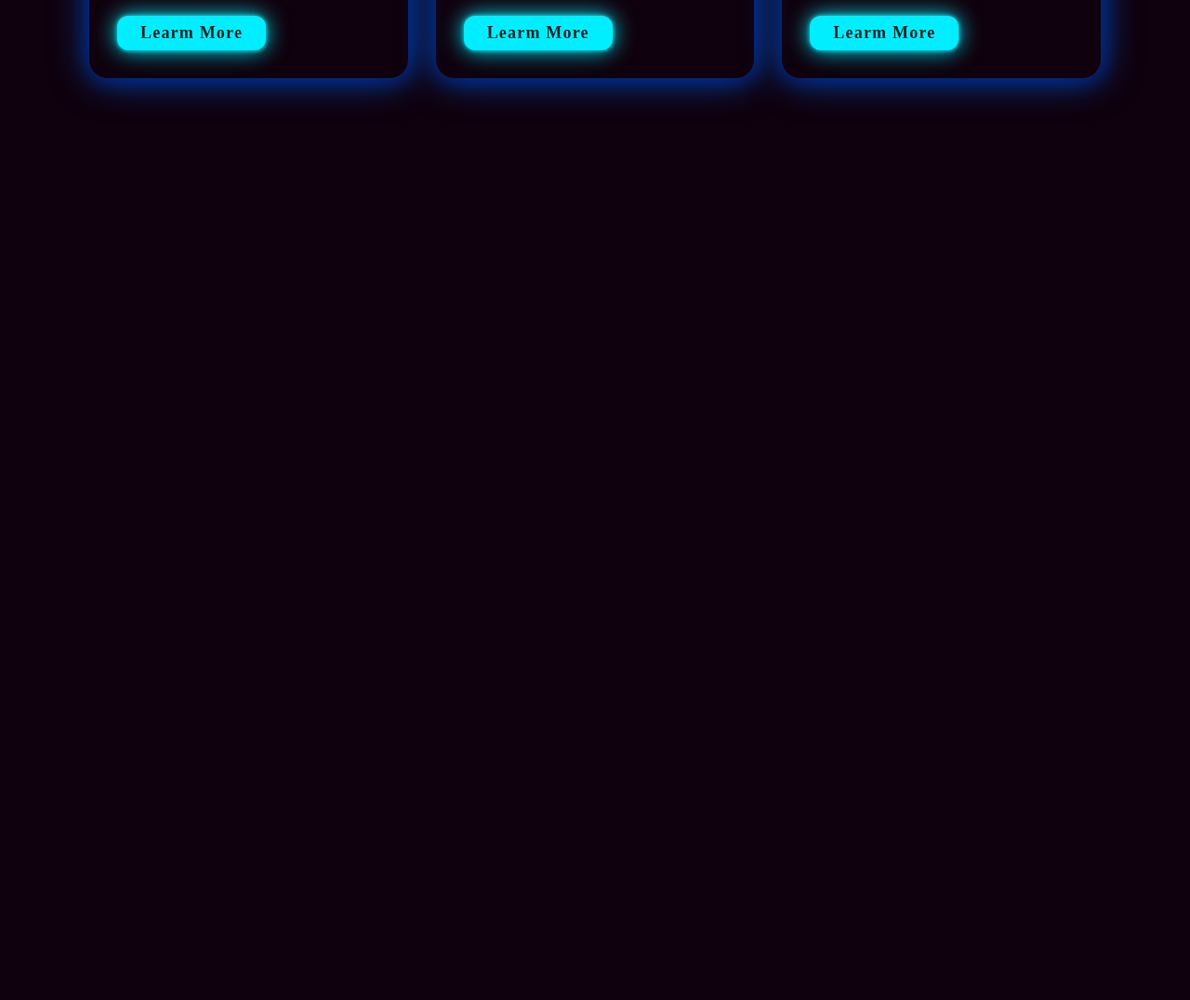
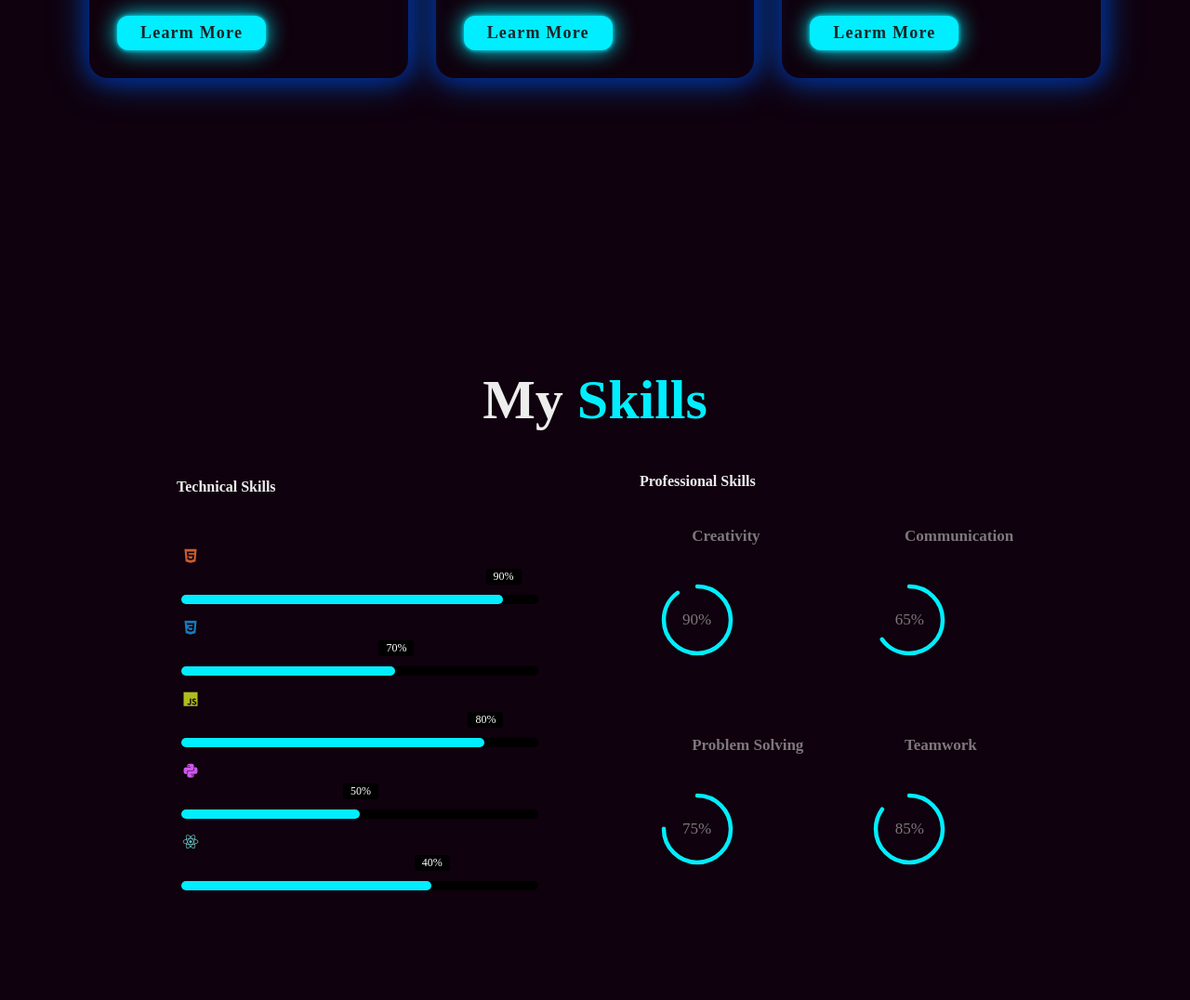
Before and after one commit to Cefz19/Curriculum-js, a website built with webpack: page public/index.html in a window 1280 px wide. Shown: the part 2044-3120 px from the top of the page at 93% size. Before the commit the page ends 2320 px from the top, so only its background shows below. Built offline with nearby package versions, Linux system fonts and the light colour scheme.

Commit message:
The Skill page was imporvedin terms of styles to have a better presentation

```diff
--- a/src/pages/Layout.js
+++ b/src/pages/Layout.js
@@ -1,6 +1,7 @@
 import Home from './Home';
 import About from './About';
 import Services from './Services';
+import Skill from './Skill';
 
 const Layout = () => {
     const view = `
@@ -14,6 +15,9 @@ const Layout = () => {
         <section id="services">
             ${Services()}
         </section>
+        <section id="skill">
+            ${Skill()}
+        </section>
     </main>
     `
     return view;
--- /dev/null
+++ b/src/pages/Skill.js
@@ -0,0 +1,115 @@
+const Skill = () => {
+  const view = `
+        <section class="skill__container">
+
+                <h1 class="sub-title">My <span>Skills</span></h1>
+
+            <div class="container-technical">
+
+                <div class="tecnologies">
+
+                    <h1 class="heading1">Technical Skills</h1>
+
+                    <div class="technical-bars">
+                        <div class="bar"><i class='bx bxl-html5' style="color: #c95d2e"></i>
+                            <div class="info">
+                                <span>HTML</span>
+                            </div>
+                            <div class="progress-line html">
+                                <span></span>
+                            </div>
+                        </div>
+
+                        <div class="bar"><i class='bx bxl-css3' style="color: #147bbc"></i>
+                            <div class="info">
+                                <span>CSS</span>
+                            </div>
+                            <div class="progress-line css">
+                                <span></span>
+                            </div>
+                        </div>
+
+                        <div class="bar"><i class='bx bxl-javascript' style="color: #b0bc1e"></i>
+                            <div class="info">
+                                <span>JavaScript</span>
+                            </div>
+                            <div class="progress-line javascript">
+                                <span></span>
+                            </div>
+                        </div>
+
+                        <div class="bar"><i class='bx bxl-python' style="color: #cc58ec"></i>
+                            <div class="info">
+                                <span>Python</span>
+                            </div>
+                            <div class="progress-line python">
+                                <span></span>
+                            </div>
+                        </div>
+
+                        <div class="bar"><i class='bx bxl-react' style="color: #69bcbc"></i>
+                            <div class="info">
+                                <span>React</span>
+                            </div>
+                            <div class="progress-line react">
+                                <span></span>
+                            </div>
+                        </div>
+                    </div>
+
+                </div>
+
+
+                <div class="container__radial">
+
+                    <h1 class="heading1">Professional Skills</h1>
+
+                    <div class="radial-bars">
+
+                        <div class="radial-bar">
+                            <svg x="0px" y="0px" viewBox="0 0 200 200">
+                                <circle class="progress-bar" cx="100" cy="100" r="80"></circle>
+                                <circle class="path path-1" cx="100" cy="100" r="80"></circle>
+                            </svg>
+                            <div class="percentage">90%</div>
+                            <div class="text">Creativity</div>
+                        </div>
+
+                        <div class="radial-bar">
+                            <svg x="0px" y="0px" viewBox="0 0 200 200">
+                                <circle class="progress-bar" cx="100" cy="100" r="80"></circle>
+                                <circle class="path path-2" cx="100" cy="100" r="80"></circle>
+                            </svg>
+                            <div class="percentage">65%</div>
+                            <div class="text">Communication</div>
+                        </div>
+
+                        <div class="radial-bar">
+                            <svg x="0px" y="0px" viewBox="0 0 200 200">
+                                <circle class="progress-bar" cx="100" cy="100" r="80"></circle>
+                                <circle class="path path-3" cx="100" cy="100" r="80"></circle>
+                            </svg>
+                            <div class="percentage">75%</div>
+                            <div class="text">Problem Solving</div>
+                        </div>
+
+                        <div class="radial-bar">
+                            <svg x="0px" y="0px" viewBox="0 0 200 200">
+                                <circle class="progress-bar" cx="100" cy="100" r="80"></circle>
+                                <circle class="path path-4" cx="100" cy="100" r="80"></circle>
+                            </svg>
+                            <div class="percentage">85%</div>
+                            <div class="text">Teamwork</div>
+                        </div>
+
+                    </div>
+                </div>
+
+            </div>
+        </section>
+
+    `;
+    return view;
+};
+
+export default Skill;
--- a/src/routes/index.js
+++ b/src/routes/index.js
@@ -3,6 +3,7 @@ import Header from '../template/Header';
 import Home from '../pages/Home';
 import About from '../pages/About';
 import Services from '../pages/Services';
+import Skill from '../pages/Skill';
 import Error404 from '../pages/Error404';
 import getHash from '../utils/getHash';
 import resolveRoutes from '../utils/resolveRoutes';
@@ -11,6 +12,7 @@ const routes = {
     '/home': Home,
     '/about': About,
     '/services': Services,
+    '/skill': Skill,
     // '/:id': () => '<h2>Dynamic page</h2>',
     // '/contact': Contact,
 };
--- /dev/null
+++ b/src/style/SCSS/compónents/_skill.scss
@@ -0,0 +1,308 @@
+@use '../animations/keyframe' as *;
+
+.skill__container {
+    width: 100vw;
+    height: 100vh;
+    display: flex;
+    flex-direction: column;
+    justify-content: center;
+
+    .sub-title {
+        font-size: 60px;
+        text-align: center;
+        margin-top: 120px;
+        margin-bottom: 30px;
+
+        span {
+            color: #0ef;
+        }
+    }
+
+    .container-technical {
+        width: 95vw;
+        height: 90vh;
+        display: grid;
+        grid-template-columns: repeat(auto-fit, minmax(400px, 2fr));
+        padding: 0 90px;
+
+        .tecnologies {
+            width: 650px;
+            height: 500px;
+            padding: 0 80px;
+            margin: 20px;
+
+            .heading1 {
+                text-align: start;
+                text-decoration: none;
+                margin-bottom: 40px;
+            }
+
+            .technical-bars {
+                display: flex;
+                flex-direction: column;
+                justify-content: space-between;
+
+                .bar {
+                    font-size: 20px;
+                    padding: 0 5px;
+                }
+
+                .bar:first-child {
+                    margin-top: 0;
+                }
+
+                .bar:last-child {
+                    margin-bottom: 0;
+                }
+
+                .bar i {
+                    padding-top: 15px;
+                }
+
+                .bar .info {
+                    margin-bottom: 5px;
+                }
+
+                .bar .info span {
+                    font-size: 17px;
+                    padding: 0 10px;
+                    font-weight: bold;
+                    animation: showText 0.5 1s liner forwards;
+                    opacity: 0;
+                }
+
+                .bar .progress-line {
+                    position: relative;
+                    border-radius: 5px;
+                    width: 80%;
+                    height: 10px;
+                    background-color: #000000;
+                    animation: animate 1s cubic-bezier(1, 0, 0.5, 1) forwards;
+                    transform: scaleX(0);
+                    transform-origin: left;
+                }
+
+                .bar .progress-line span {
+                    height: 100%;
+                    background-color: #0ef;
+                    position: absolute;
+                    border-radius: 10px;
+                    animation: animate 0.5s 1s cubic-bezier(1, 0, 0.5, 1) forwards;
+                    transform: scaleX(0);
+                    transform-origin: left;
+                }
+
+                .progress-line.html span {
+                    width: 90%;
+                }
+
+                .progress-line.css span {
+                    width: 60%;
+                }
+
+                .progress-line.javascript span {
+                    width: 85%;
+                }
+
+                .progress-line.python span {
+                    width: 50%;
+                }
+
+                .progress-line.react span {
+                    width: 70%;
+                }
+
+                .progress-line span::after {
+                    position: absolute;
+                    padding: 1px 8px;
+                    background-color: #000;
+                    color: #fff;
+                    font-size: 12px;
+                    border-radius: 3px;
+                    top: -28px;
+                    right: -20px;
+                    animation: showText 0.5s 1.5s linear forwards;
+                    opacity: 0;
+                }
+
+                .progress-line.html span::after {
+                    content: "90%";
+                }
+
+                .progress-line.css span::after {
+                    content: "70%";
+                }
+
+                .progress-line.javascript span::after {
+                    content: "80%";
+                }
+
+                .progress-line.python span::after {
+                    content: "50%";
+                }
+
+                .progress-line.react span::after {
+                    content: "40%";
+                }
+
+                .progress-line span::before {
+                    content: "";
+                    position: absolute;
+                    width: 0;
+                    height: 0;
+                    border: 7px solid transparent;
+                    border-bottom-width: 0px;
+                    border-right-width: 0px;
+                    border-top-color: #161616;
+                    top: -10px;
+                    right: 0;
+                    animation: showText 0.5 1.5s liner forwards;
+                    opacity: 0;
+                }
+            }
+
+        }
+    }
+
+    .container__radial {
+        width: 40vw;
+        height: auto;
+        display: flex;
+        flex-direction: column;
+        padding: 14px 80px;
+
+        .heading1 {
+            text-align: start;
+            text-decoration: none;
+            margin-bottom: 40px;
+        }
+    }
+
+
+
+}
+
+
+
+
+
+
+
+
+
+
+
+/* Radial */
+
+.radial-bars {
+    width: 100%;
+    display: flex;
+    flex-wrap: wrap;
+    flex-direction: row;
+    justify-content: space-between;
+    align-items: start;
+}
+
+.radial-bars .radial-bar {
+    width: 35%;
+    height: 200px;
+    margin-bottom: 25px;
+    position: relative;
+}
+
+.radial-bars .radial-bar svg {
+    position: absolute;
+    top: 50%;
+    left: 50%;
+    transform: translate(-50%, -50%) rotate(-90deg);
+    width: 90px;
+    height: 130px;
+}
+
+.radial-bars .radial-bar .progress-bar {
+    stroke-width: 10;
+    stop-color: black;
+    fill: transparent;
+    stroke-dasharray: 502;
+    stroke-dashoffset: 502;
+    stroke-linecap: round;
+    animation: animate-bar 1s linear forwards;
+}
+
+@keyframes animate-bar {
+    100% {
+        stroke-dashoffset: -1;
+    }
+}
+
+.path {
+    stroke-width: 10;
+    stroke: #0ef;
+    fill: transparent;
+    stroke-dasharray: 502;
+    stroke-dashoffset: 502;
+    stroke-linecap: round;
+}
+
+.path-1 {
+    animation: animate-path1 1s 1s linear forwards
+}
+
+.path-2 {
+    animation: animate-path2 1s 1s linear forwards
+}
+
+.path-3 {
+    animation: animate-path3 1s 1s linear forwards
+}
+
+.path-4 {
+    animation: animate-path4 1s 1s linear forwards
+}
+
+@keyframes animate-path1 {
+    100% {
+        stroke-dashoffset: 50;
+    }
+}
+
+@keyframes animate-path2 {
+    100% {
+        stroke-dashoffset: 175;
+    }
+}
+
+@keyframes animate-path3 {
+    100% {
+        stroke-dashoffset: 125;
+    }
+}
+
+@keyframes animate-path4 {
+    100% {
+        stroke-dashoffset: 75;
+    }
+}
+
+.radial-bar .percentage {
+    position: absolute;
+    top: 50%;
+    left: 50%;
+    transform: translate(-50%, -50%);
+    font-size: 17px;
+    font-weight: 500;
+    animation: showText 0.5 1s linear forwards;
+    opacity: 0;
+}
+
+.radial-bar .text {
+    width: 100%;
+    position: absolute;
+    text-align: start;
+    left: 70%;
+    transform: translateX(-30px);
+    font-size: 17px;
+    font-weight: bold;
+    animation: showText 0.5 1s linear forwards;
+    opacity: 0;
+}
--- a/src/style/SCSS/main.scss
+++ b/src/style/SCSS/main.scss
@@ -8,3 +8,4 @@
 @use './compónents/home';
 @use './compónents/about';
 @use './compónents/services';
+@use './compónents/skill';
```
Also changed, not shown: src/style/SCSS/animations/_keyframe.scss (+16 -0 lines).
